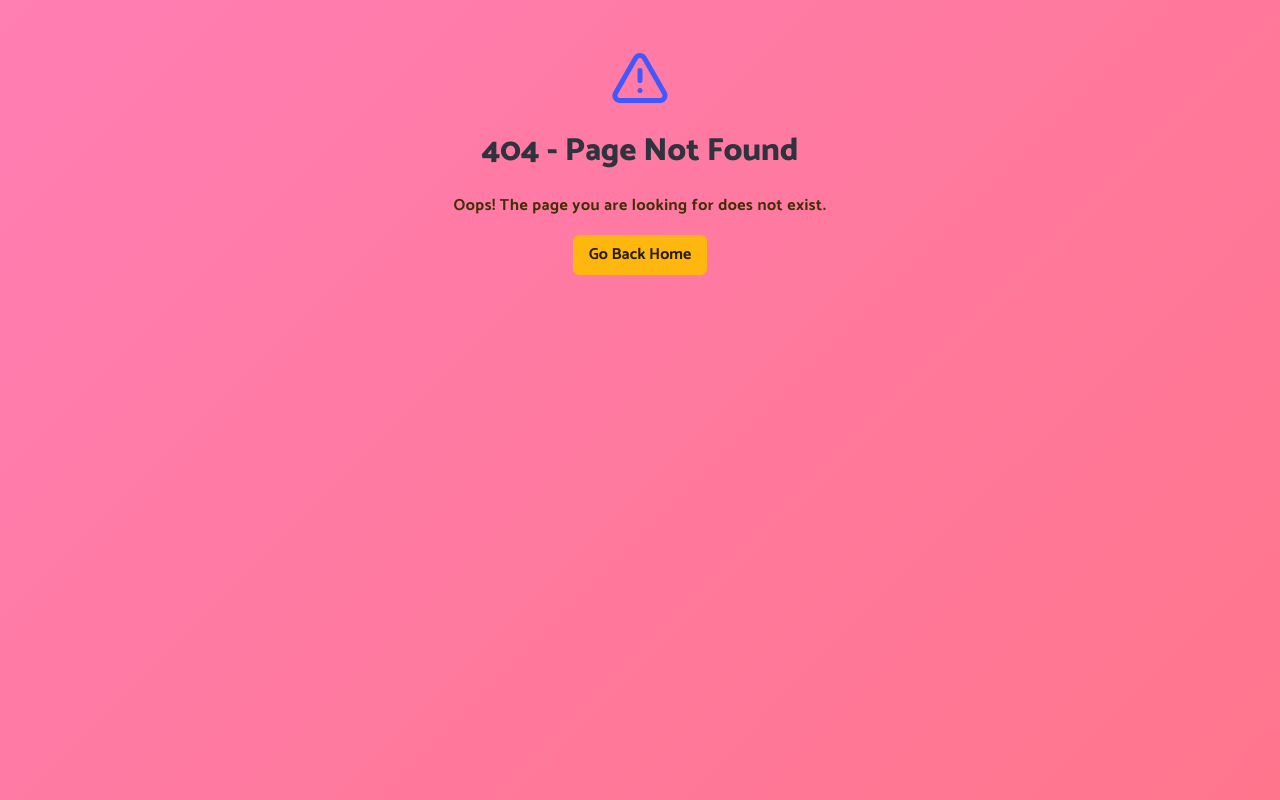
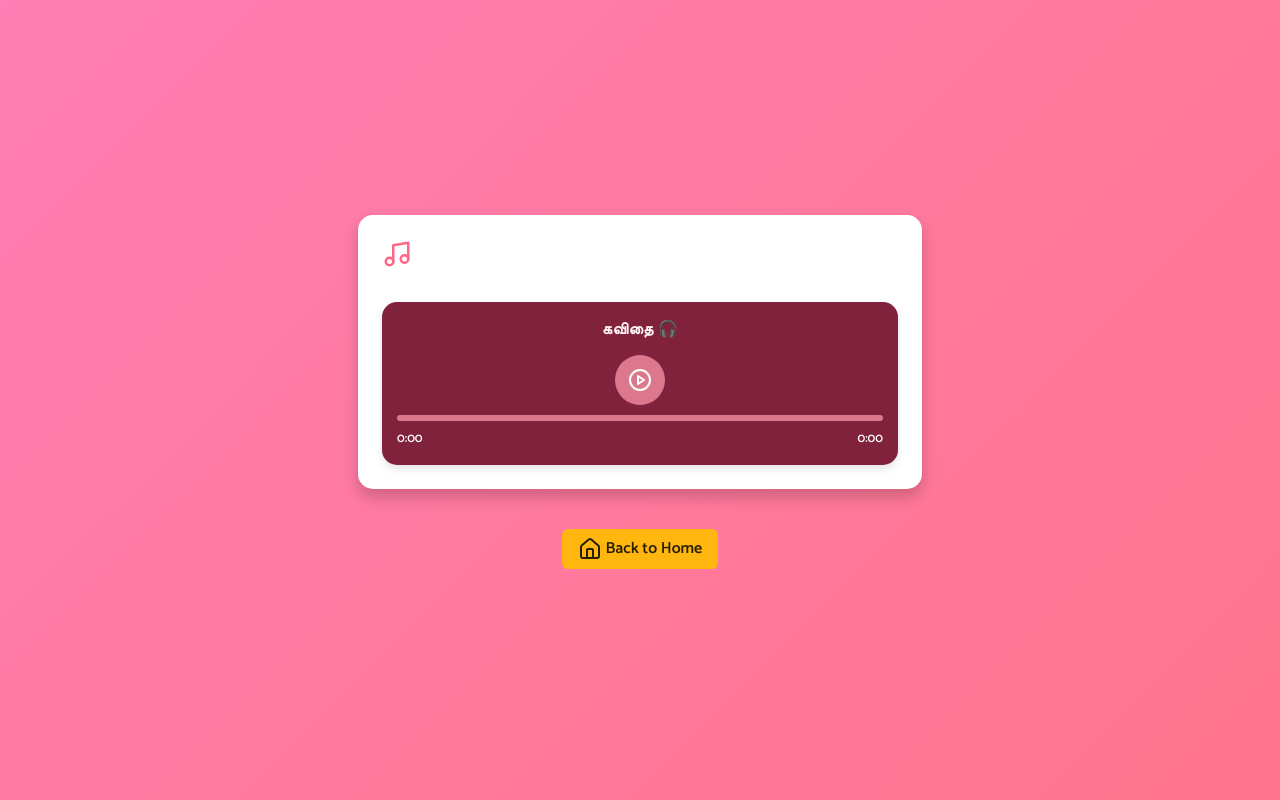
Before and after one commit to mskian/react-daily-kavithai, a React (Vite) app: page /music in a window 1280 px wide. Before the commit this address had no page. Built offline with nearby package versions, Linux system fonts and the light colour scheme.

Commit message:
audio player and music page

```diff
--- a/src/App.jsx
+++ b/src/App.jsx
@@ -1,12 +1,14 @@
 import { BrowserRouter as Router, Routes, Route } from "react-router-dom";
 import Home from "./pages/Home";
 import ErrorPage from "./pages/ErrorPage";
+import Musics from "./pages/Music";
 
 function App() {
   return (
     <Router>
       <Routes>
         <Route path="/" element={<Home />} />
+        <Route path="/music" element={<Musics />} />
         <Route path="*" element={<ErrorPage />} />
       </Routes>
     </Router>
--- /dev/null
+++ b/src/components/AudioPlayer.jsx
@@ -0,0 +1,78 @@
+import { useRef, useState, useEffect } from "react";
+import { CirclePlay, CirclePause } from 'lucide-react';
+
+// eslint-disable-next-line react/prop-types
+const AudioPlayer = ({ src, title }) => {
+  const audioRef = useRef(null);
+  const [isPlaying, setIsPlaying] = useState(false);
+  const [progress, setProgress] = useState(0);
+  const [duration, setDuration] = useState(0);
+  const [currentTime, setCurrentTime] = useState(0);
+
+  useEffect(() => {
+    const audio = audioRef.current;
+    if (!audio) return;
+
+    const handleLoadedMetadata = () => {
+      setDuration(audio.duration || 0);
+    };
+
+    const updateProgress = () => {
+      setCurrentTime(audio.currentTime);
+      setProgress((audio.currentTime / audio.duration) * 100 || 0);
+    };
+
+    const updatePlayStatus = () => {
+      setIsPlaying(!audio.paused);
+    };
+
+    audio.addEventListener("loadedmetadata", handleLoadedMetadata);
+    audio.addEventListener("timeupdate", updateProgress);
+    audio.addEventListener("play", updatePlayStatus);
+    audio.addEventListener("pause", updatePlayStatus);
+
+    return () => {
+      audio.removeEventListener("loadedmetadata", handleLoadedMetadata);
+      audio.removeEventListener("timeupdate", updateProgress);
+      audio.removeEventListener("play", updatePlayStatus);
+      audio.removeEventListener("pause", updatePlayStatus);
+    };
+  }, []);
+
+  const togglePlay = () => {
+    const audio = audioRef.current;
+    if (!audio) return;
+
+    if (audio.paused) {
+      audio.play();
+    } else {
+      audio.pause();
+    }
+  };
+
+  const formatTime = (time) =>
+    `${Math.floor(time / 60)}:${String(Math.floor(time % 60)).padStart(2, "0")}`;
+
+  return (
+    <div className="audio-player">
+      <audio ref={audioRef} src={src} preload="auto" autoPlay loop />
+
+      <p className="audio-title">{title}</p>
+
+      <button className="play-button" onClick={togglePlay}>
+        {isPlaying ? <CirclePause /> : <CirclePlay />}
+      </button>
+
+      <div className="progress-container">
+        <div className="progress-bar" style={{ width: `${progress}%` }}></div>
+      </div>
+
+      <div className="duration-container">
+        <span className="current-time">{formatTime(currentTime)}</span>
+        <span className="total-duration">{formatTime(duration)}</span>
+      </div>
+    </div>
+  );
+};
+
+export default AudioPlayer;
--- a/src/components/Quote.jsx
+++ b/src/components/Quote.jsx
@@ -1,7 +1,7 @@
 import { useEffect, useState, useCallback, useMemo } from "react";
-import { useLocation, useNavigate } from "react-router-dom";
+import { useLocation, useNavigate, Link } from "react-router-dom";
 import DOMPurify from "dompurify";
-import { ArrowBigRight, ArrowBigLeft, MessageCircleHeart } from "lucide-react";
+import { ArrowBigRight, ArrowBigLeft, MessageCircleHeart, Music } from "lucide-react";
 
 const CACHE = new Map();
 
@@ -111,6 +111,11 @@ const Quote = ({ setCurrentQuote }) => {
           </button>
         </div>
       )}
+      <div className="buttons is-centered">
+        <Link to="/music" className="button is-info mt-6 mb-5">
+          <Music />&nbsp;Kavithai Music
+        </Link>
+      </div>
     </>
   );
 };
--- a/src/index.css
+++ b/src/index.css
@@ -33,8 +33,15 @@ body {
 
 .button {
   font-family: "Catamaran", serif;
-  font-weight: 700;
+  border: none;
+  font-weight: 600;
+  transition: background-color 0.3s ease;
 }
+.button:hover {
+  transform: translateY(-2px);
+  box-shadow: 0 4px 8px rgba(0, 0, 0, 0.2);
+}
+
 .pagination {
   font-family: "Catamaran", serif;
   font-weight: 700;
@@ -42,7 +49,7 @@ body {
   justify-content: center;
   align-items: center;
   gap: 12px;
-  margin-top: 40px;
+  margin-top: 15px;
 }
 
 .pagination button {
@@ -190,3 +197,73 @@ p {
   align-items: center;
   min-height: 100vh;
 }
+.audio-player {
+  width: 100%;
+  max-width: 550px;
+  padding: 15px;
+  border-radius: 15px;
+  background: #80223c;
+  box-shadow: 0 4px 8px rgba(0, 0, 0, 0.1);
+  display: flex;
+  flex-direction: column;
+  align-items: center;
+  justify-content: center;
+  text-align: center;
+}
+
+.audio-title {
+  font-family: "Catamaran", serif;
+  font-size: 1rem;
+  font-weight: 600;
+  color: rgb(255, 242, 242);
+  margin-bottom: 12px;
+}
+
+.play-button {
+  background: #db788e;
+  color: white;
+  border: none;
+  border-radius: 50%;
+  width: 50px;
+  height: 50px;
+  display: flex;
+  align-items: center;
+  justify-content: center;
+  font-size: 24px;
+  cursor: pointer;
+  transition: background 0.2s ease-in-out;
+}
+
+.play-button:hover {
+  background: #db788e;
+}
+
+.progress-container {
+  width: 100%;
+  height: 6px;
+  background: #db788e;
+  border-radius: 4px;
+  overflow: hidden;
+  margin-top: 10px;
+}
+
+.progress-bar {
+  height: 100%;
+  background: rgb(22, 2, 17);
+  transition: width 0.2s ease-in-out;
+}
+
+.duration-container {
+  width: 100%;
+  display: flex;
+  justify-content: space-between;
+  margin-top: 8px;
+  color: white;
+}
+
+.current-time,
+.total-duration {
+  font-family: "Catamaran", serif;
+  font-size: 0.8rem;
+  color: white;
+}
--- /dev/null
+++ b/src/pages/Music.jsx
@@ -0,0 +1,43 @@
+import { useEffect } from 'react'
+import { Link } from "react-router-dom";
+import AudioPlayer from "../components/AudioPlayer";
+import { Music, Home } from "lucide-react";
+
+const Musics = () => {
+
+  useEffect(() => {
+      document.title = `கவிதை 🎧 Music`
+      document.querySelector('meta[name="description"]').setAttribute(
+        'content',
+        `கவிதை 🎧 Music - Daily kavithai and Tamil Quotes Updates.`
+      )
+      document.querySelector('link[rel="canonical"]').setAttribute('href', window.location.href)
+    }
+  )
+
+  return (
+    <>
+    <section className="section full-height">
+    <div className="container">
+    <div className="columns is-centered">
+    <div className="column is-half">
+      <div className="card">
+        <div className="card-content">
+          <Music size={30} className="has-text-danger mb-5" />
+          <AudioPlayer src="https://christmaswish.pages.dev/kavithai.mp3" title="கவிதை 🎧" />
+        </div>
+      </div>
+      <div className="buttons is-centered">
+        <Link to="/" className="button is-warning mt-4 mb-4">
+          <Home />&nbsp;Back to Home
+      </Link>
+      </div>
+      </div>
+      </div>
+      </div>
+      </section>
+    </>
+  );
+};
+
+export default Musics;
```
